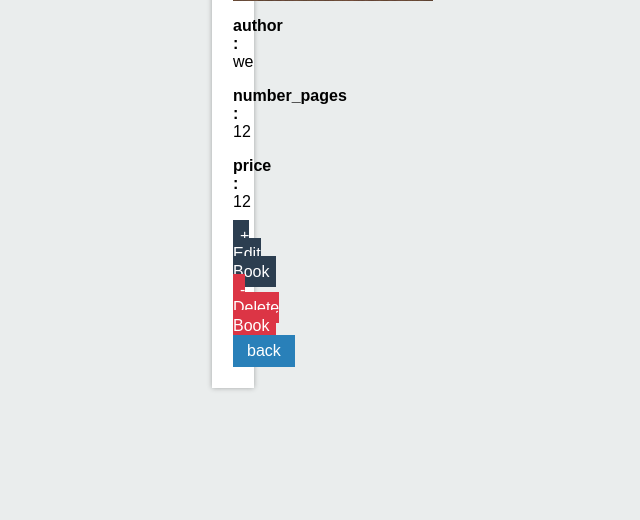
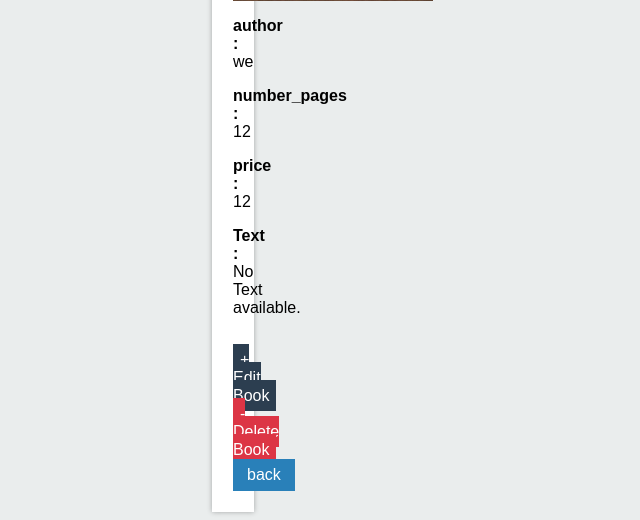
Before and after one commit to amirbaa1/book_web, a Django app: page /book/book/2/ in a window 1280 px wide. Shown: the part 534-1054 px from the top of the page, without its empty margins (236-876 px from the left). Before the commit the page ends 925 px from the top, so only its background shows below. Run offline with Django 4.2, Linux system fonts and the light colour scheme; data comes from the database, SQL or seed files in the repository; both versions use the stored data as it was after the commit.

Commit message:
add admin book

```diff
--- a/book/admin.py
+++ b/book/admin.py
@@ -1,4 +1,8 @@
 from django.contrib import admin
 from .models import Book
 
-admin.site.register(Book)
+
+@admin.register(Book)
+class BookAdmin(admin.ModelAdmin):
+    list_display = ['name_book', 'author','number_pages']
+    list_filter = ['author']
--- a/book/models.py
+++ b/book/models.py
@@ -7,6 +7,7 @@ class Book(models.Model):
     author = models.CharField(max_length=60)
     number_pages = models.IntegerField()
     price = models.IntegerField()
+    text = models.TextField(max_length=300, null=True, blank=True)
     image = models.ImageField(null=True, blank=True, upload_to="images/%y")
 
     def __str__(self):
--- a/config/urls.py
+++ b/config/urls.py
@@ -20,7 +20,7 @@ from django.conf import settings
 from django.conf.urls.static import static
 
 urlpatterns = [
-    path('admin/', admin.site.urls),
+    path('admin', admin.site.urls),
     path('', include('page.urls')),
     path('book/', include('book.urls')),
 ]
--- a/templates/details_book.html
+++ b/templates/details_book.html
@@ -25,6 +25,14 @@
                 <p>
                     <b>price : </b>{{det_book.price}}
                 </p>
+                <div>
+                    {% if det_book.text %}
+                    <p><b>Text : </b>{{det_book.text}}</p>
+                    {% else %}
+                    <p><b>Text : </b> No Text available.</p>
+                    {% endif %}
+                </div>
+                <br>
                 <a href="{% url 'update_book' det_book.pk %}" class="button">+ Edit Book</a>
                 <a class="button_back" href="{% url 'delete_book' det_book.pk %}">- Delete Book</a>
                 <button class="button_back_details" type="button">
```
Also changed, not shown: book/migrations/0005_book_text_alter_book_image.py (added), db.sqlite3, media/images/23/download_vcK5P3u.png (added).
